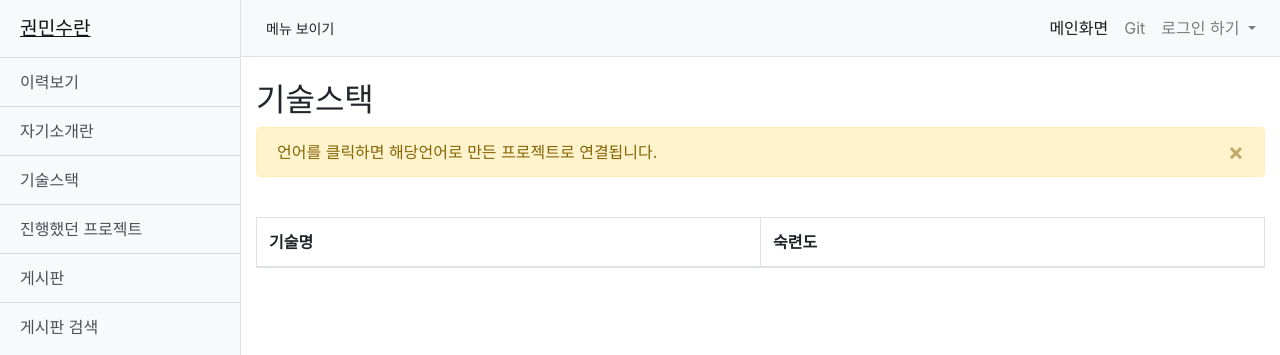
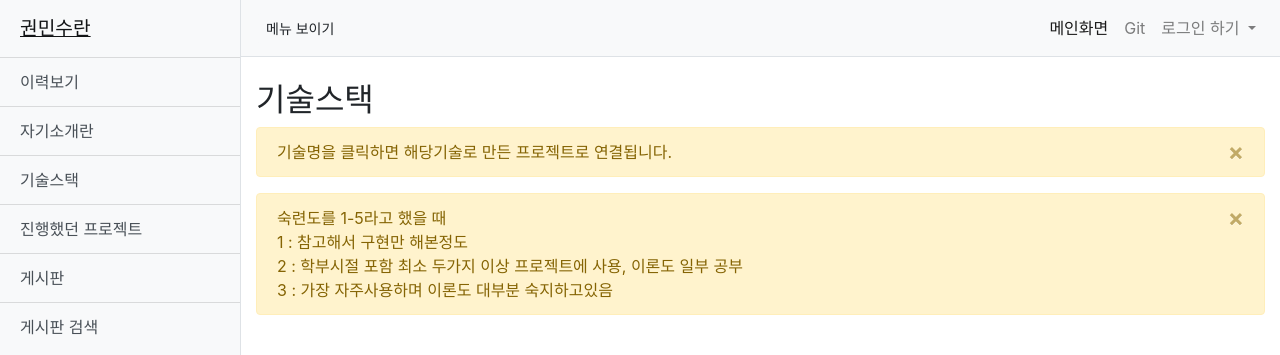
Before and after one commit to libertyfromthinking/django_resume, a Django app: page /tech/ in a window 1280 px wide. Shown: the top 355 px of the page. Run offline with Django 3.2, Linux system fonts and the light colour scheme; data that the repository does not hold is empty; some libraries are stand-ins or nearby versions.

Commit message:
update tech_list.html

```diff
--- a/introduction/templates/introduction/tech_list.html
+++ b/introduction/templates/introduction/tech_list.html
@@ -4,11 +4,21 @@
 <br>
 <h2 class="page-title">기술스택</h2>
 <div class="alert alert-warning alert-dismissible fade show" role="alert">
-   언어를 클릭하면 해당언어로 만든 프로젝트로 연결됩니다.
+   기술명을 클릭하면 해당기술로 만든 프로젝트로 연결됩니다.
   <button type="button" class="close" data-dismiss="alert" aria-label="Close">
     <span aria-hidden="true">&times;</span>
   </button>
 </div>
+<div class="alert alert-warning alert-dismissible fade show" role="alert">
+	숙련도를 1-5라고 했을 때<br/>
+   1 : 참고해서 구현만 해본정도<br/>
+   2 : 학부시절 포함 최소 두가지 이상 프로젝트에 사용, 이론도 일부 공부<br/>
+   3 : 가장 자주사용하며 이론도 대부분 숙지하고있음 <br/>
+  <button type="button" class="close" data-dismiss="alert" aria-label="Close">
+    <span aria-hidden="true">&times;</span>
+  </button>
+</div>
+
 <br>
 <table class="table table-bordered">
         <thead>
```
